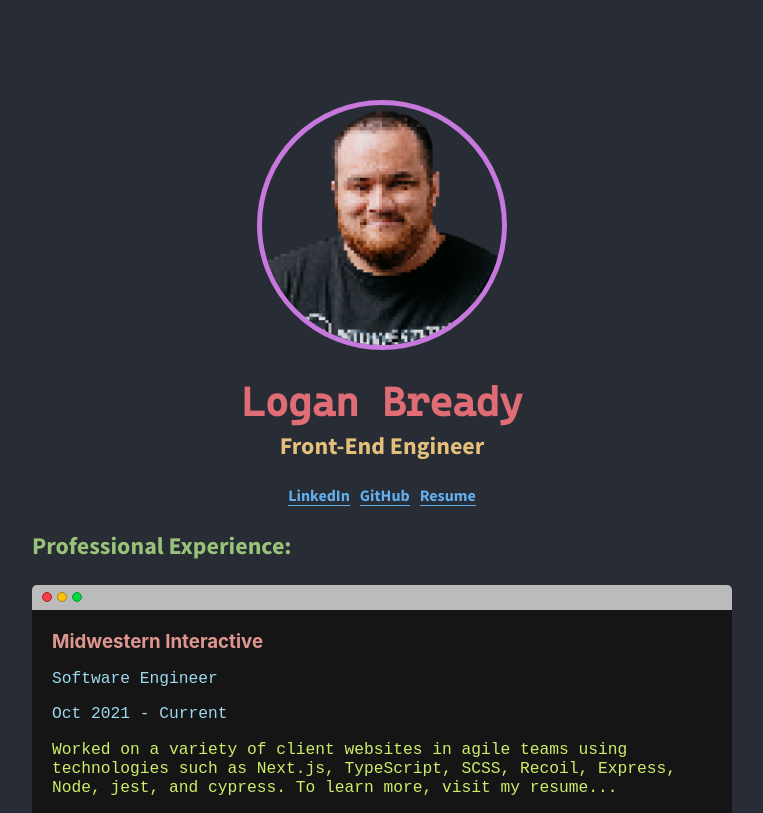
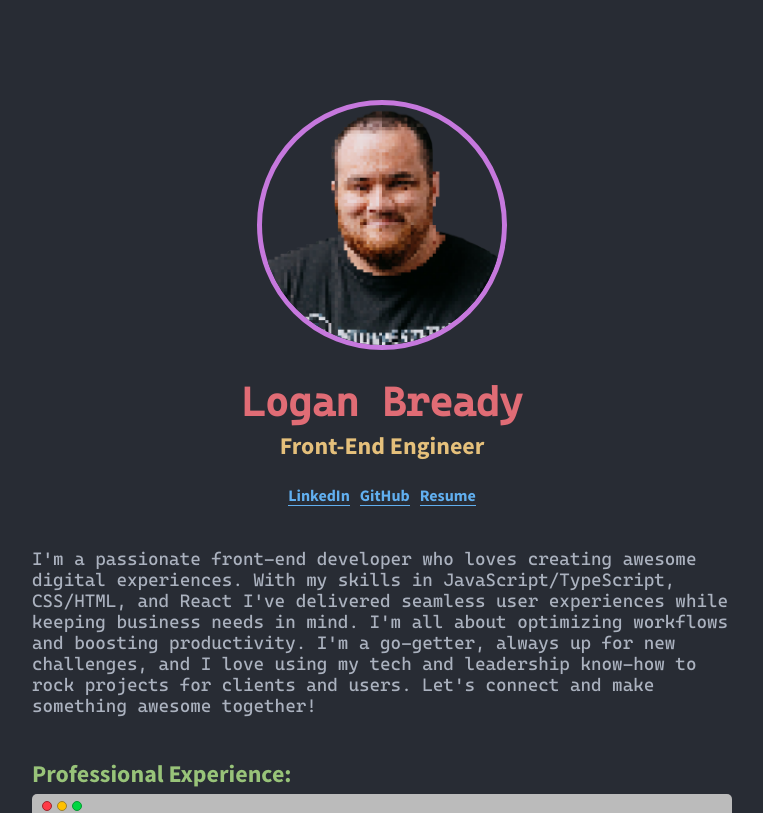
Before and after one commit to LoganBready/my-site, a Next.js app: page / in a window 1280 px wide. Shown: the top 813 px of the page, without its empty margins (258-1021 px from the left). Built offline with nearby package versions, Linux system fonts and the light colour scheme.

Commit message:
some additions

```diff
--- a/src/components/About/About.module.scss
+++ b/src/components/About/About.module.scss
@@ -54,3 +54,15 @@
   align-items: center;
   justify-content: center;
 }
+
+.aboutMe {
+  width: 100%;
+  max-width: 700px;
+
+  p {
+    color: #abb2bf;
+    font-size: 18px;
+    font-family: 'cascadia', monospace;
+    margin-top: 42px;
+  }
+}
--- a/src/components/About/index.tsx
+++ b/src/components/About/index.tsx
@@ -25,6 +25,17 @@ export const About = () => {
       <div className={styles.linksContainer}>
         <Links linksData={linksData} />
       </div>
+      <div className={styles.aboutMe}>
+        <p>
+          I'm a passionate front-end developer who loves creating awesome
+          digital experiences. With my skills in JavaScript/TypeScript,
+          CSS/HTML, and React I've delivered seamless user experiences while
+          keeping business needs in mind. I'm all about optimizing workflows and
+          boosting productivity. I'm a go-getter, always up for new challenges,
+          and I love using my tech and leadership know-how to rock projects for
+          clients and users. Let's connect and make something awesome together!
+        </p>
+      </div>
     </div>
   )
 }
--- a/src/components/Experience/Experience.module.scss
+++ b/src/components/Experience/Experience.module.scss
@@ -66,6 +66,7 @@
 
   .dates {
     color: #9cd9f0;
+    margin: 0;
   }
 
   p {
@@ -98,4 +99,5 @@
   font-family: 'sans-pro', monospace;
   color: #98c379;
   font-size: 1.5rem;
+  margin-bottom: 5px;
 }
--- a/src/components/Experience/Personal.tsx
+++ b/src/components/Experience/Personal.tsx
@@ -1,4 +1,3 @@
-import Link from 'next/link'
 import styles from './Personal.module.scss'
 
 interface PersonalProps {
@@ -38,11 +37,6 @@ export const Personal = ({
         ></div>
       </div>
       <div className={styles.terminalScreen}>
-        <div className={styles.imageContainer}>
-          {/* <Link href={link.href}>
-                        <Image src={link.image} alt={companyName} />
-                    </Link> */}
-        </div>
         <div className={styles.informationContainer}>
           <h3 className={styles.company}>{title}</h3>
           <p className={styles.description}>{description}</p>
@@ -56,6 +50,10 @@ export const Personal = ({
             ))}
           </ul>
         </div>
+        <div className="linksContainer">
+          <a href={githubLink}>Github Link</a>
+          {demoLink && <a href={demoLink}>Demo Link</a>}
+        </div>
       </div>
     </div>
   )
```
